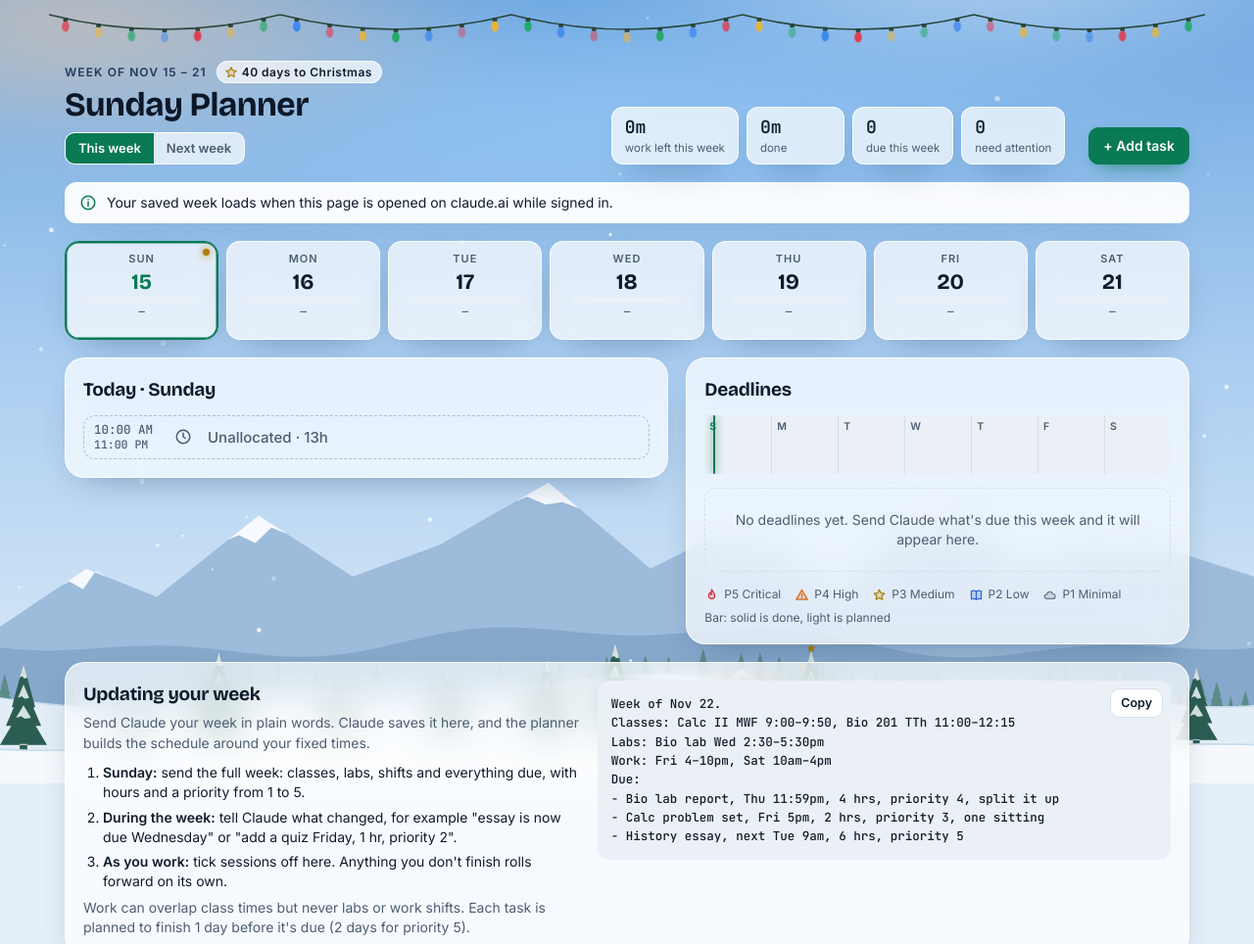
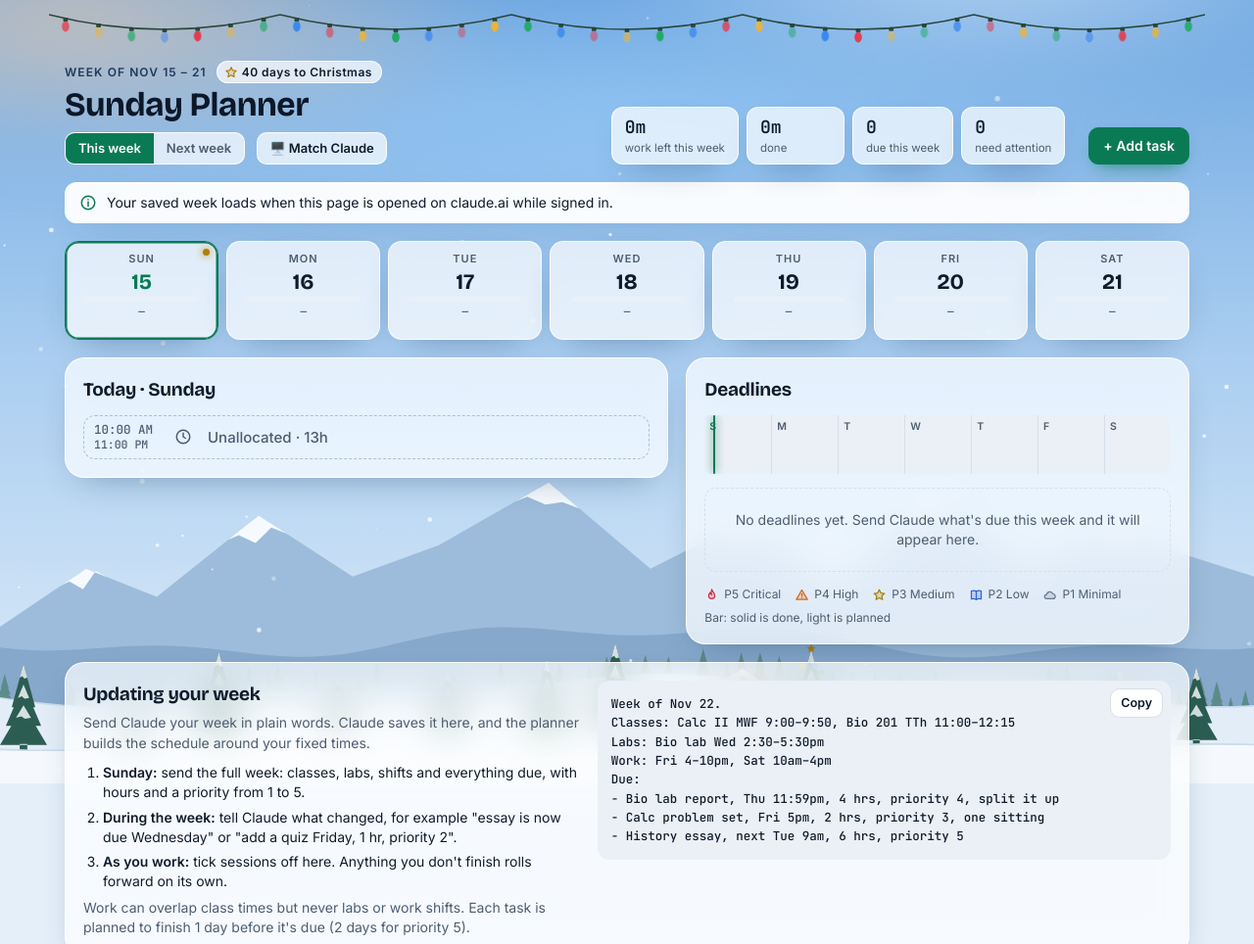
Before and after one commit to ShivamD18/Testing, a website: page planner/index.html in a window 1280 px wide. Shown: the top 964 px of the page at 98% size. Drawn offline with nearby package versions, Linux system fonts and the light colour scheme.

Commit message:
Add planner-only light/dark theme button
Co-Authored-By: Claude Opus 5.5 <noreply@anthropic.com>
Claude-Session: https://claude.ai/code/session_01ShCDfWfiXe1rFijC8ckyEU

```diff
--- a/planner/index.html
+++ b/planner/index.html
@@ -106,6 +106,7 @@ button{font:inherit;color:inherit}
 .weeknav{display:inline-flex;margin-top:10px;border:1px solid var(--glass-line);border-radius:10px;overflow:hidden;background:var(--glass);-webkit-backdrop-filter:blur(10px);backdrop-filter:blur(10px)}
 .wk{border:0;background:transparent;padding:6px 13px;font-size:13px;font-weight:600;color:var(--muted);cursor:pointer}
 .wk[aria-pressed="true"]{background:var(--accent);color:var(--accent-ink)}
+.themebtn{margin:10px 0 0 8px;vertical-align:top;border:1px solid var(--glass-line);border-radius:10px;background:var(--glass);-webkit-backdrop-filter:blur(10px);backdrop-filter:blur(10px);padding:6px 12px;font-size:13px;font-weight:600;color:var(--ink);cursor:pointer}
 .stats{display:flex;flex-wrap:wrap;gap:8px}
 .stat{display:flex;flex-direction:column;padding:7px 13px;border-radius:12px;background:var(--glass);border:1px solid var(--glass-line);min-width:100px;-webkit-backdrop-filter:blur(12px);backdrop-filter:blur(12px);box-shadow:var(--shadow)}
 .stat b{font-family:var(--f-mono);font-size:18px;font-weight:600;font-variant-numeric:tabular-nums}
@@ -292,6 +293,7 @@ dialog::backdrop{background:rgba(6,12,26,.45);-webkit-backdrop-filter:blur(3px);
         <button type="button" class="wk" data-off="0">This week</button>
         <button type="button" class="wk" data-off="7">Next week</button>
       </div>
+      <button type="button" class="themebtn" id="themeBtn" aria-label="Change planner theme"></button>
     </div>
     <div class="stats" id="stats"></div>
     <button class="btn primary" id="addBtn" type="button">+ Add task</button>
@@ -1010,7 +1012,7 @@ function startSnow(){
   const size = () => { const dpr = Math.min(2, devicePixelRatio || 1); W = innerWidth; H = innerHeight; cv.width = Math.round(W * dpr); cv.height = Math.round(H * dpr); cx.setTransform(dpr, 0, 0, dpr, 0, 0); fl = Array.from({length:Math.min(120, Math.round(W * H / 15000))}, () => mk(true)); };
   const draw = () => { cx.clearRect(0, 0, W, H); cx.fillStyle = color; for (const f of fl){ cx.globalAlpha = f.a; cx.beginPath(); cx.arc(f.x, f.y, f.r, 0, 6.283); cx.fill(); } cx.globalAlpha = 1; };
   const step = () => {
-    if (++frame % 120 === 0) readColor();
+    if (++frame % 30 === 0) readColor();
     for (const f of fl){ f.y += f.v * (0.6 + f.r * 0.35); f.d += f.s; f.x += Math.sin(f.d) * 0.35; if (f.y > H + 6) Object.assign(f, mk(false)); if (f.x < -6) f.x = W + 6; else if (f.x > W + 6) f.x = -6; }
     draw(); requestAnimationFrame(step);
   };
@@ -1019,6 +1021,20 @@ function startSnow(){
   addEventListener("resize", () => { size(); if (reduce) draw(); });
   if (reduce) draw(); else requestAnimationFrame(step);
 }
+const THEMES = [["auto","🖥️ Match Claude"],["light","☀️ Light"],["dark","🌙 Dark"]];
+const hostTheme = document.documentElement.getAttribute("data-theme");
+function applyTheme(t){
+  const root = document.documentElement;
+  if (t === "auto"){ if (hostTheme) root.setAttribute("data-theme", hostTheme); else root.removeAttribute("data-theme"); }
+  else root.setAttribute("data-theme", t);
+  $("themeBtn").textContent = THEMES.find(x => x[0] === t)[1];
+  $("themeBtn").dataset.t = t;
+  try { localStorage.setItem("planner-theme", t); } catch {}
+}
+let savedTheme = "auto"; try { savedTheme = localStorage.getItem("planner-theme") || "auto"; } catch {}
+if (!THEMES.some(x => x[0] === savedTheme)) savedTheme = "auto";
+applyTheme(savedTheme);
+$("themeBtn").onclick = () => { const i = THEMES.findIndex(x => x[0] === $("themeBtn").dataset.t); applyTheme(THEMES[(i + 1) % THEMES.length][0]); };
 let rz; addEventListener("resize", () => { clearTimeout(rz); rz = setTimeout(buildGarland, 150); });
 try { buildScene(); buildGarland(); startSnow(); } catch (e) { console.warn("scene", e); }
 
```
